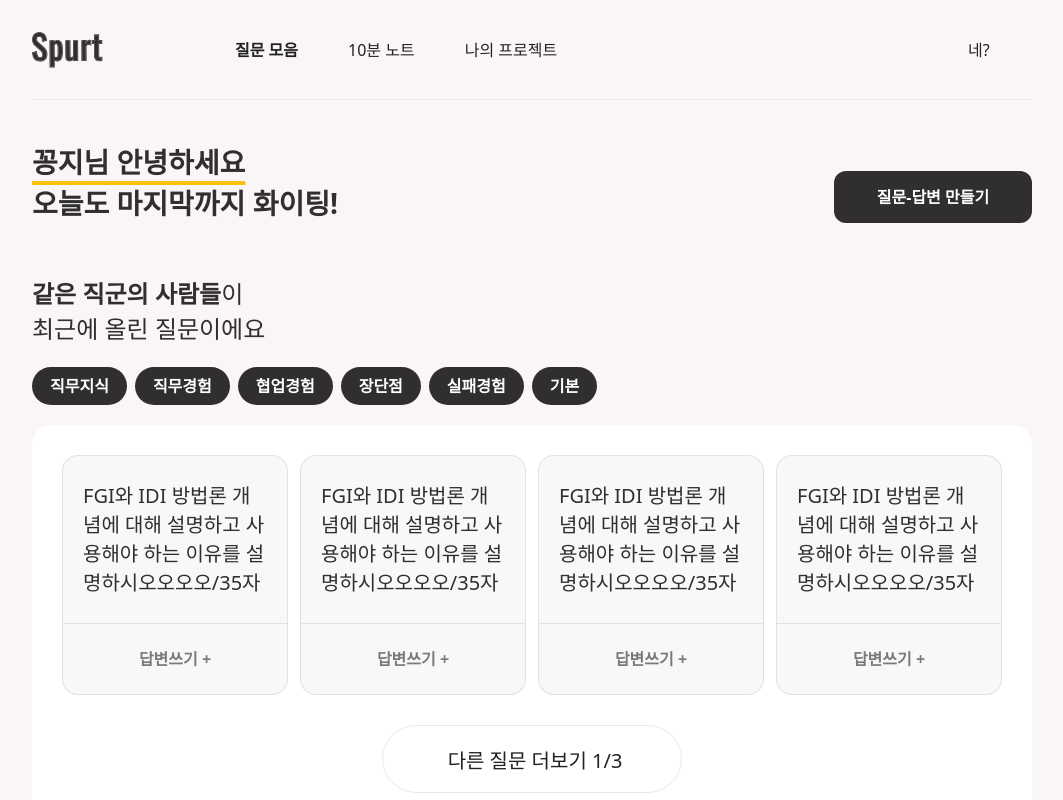
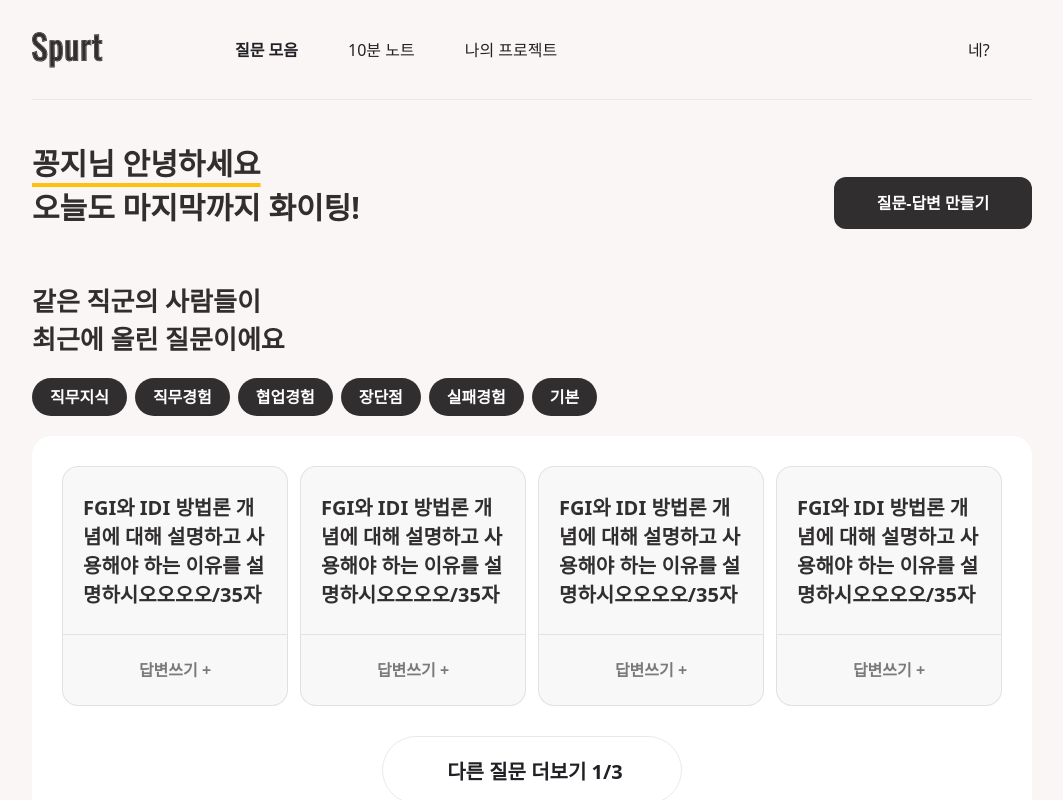
Before and after one commit to Nexters/Spurt, a Next.js app: page / in a window 1280 px wide. Shown: the top 800 px of the page, without its empty margins (108-1171 px from the left). Built offline with nearby package versions, Linux system fonts and the light colour scheme; no server answers.

Commit message:
tailwind.config.js fontSize 추가

```diff
--- a/tailwind.config.js
+++ b/tailwind.config.js
@@ -14,38 +14,38 @@ module.exports = {
       },
       fontSize: {
         title1: [
+          "30px",
+          {
+            lineHeight: "145%",
+            fontWeight: "700",
+          },
+        ],
+        title2: [
           "28px",
           {
             lineHeight: "145%",
             fontWeight: "700",
           },
         ],
-        title2: [
+        title3: [
+          "28px",
+          {
+            lineHeight: "145%",
+            fontWeight: "700",
+          },
+        ],
+        title4: [
           "26px",
           {
             lineHeight: "145%",
             fontWeight: "700",
           },
         ],
-        title3: [
-          "24px",
-          {
-            lineHeight: "145%",
-            fontWeight: "700",
-          },
-        ],
-        title4: [
-          "24px",
-          {
-            lineHeight: "145%",
-            fontWeight: "400",
-          },
-        ],
         title5: [
           "26px",
           {
             lineHeight: "145%",
-            fontWeight: "700",
+            fontWeight: "400",
           },
         ],
         title6: [
@@ -73,21 +73,42 @@ module.exports = {
           "20px",
           {
             lineHeight: "145%",
-            fontWeight: "600",
+            fontWeight: "700",
           },
         ],
         heading2: [
           "20px",
           {
             lineHeight: "145%",
-            fontWeight: "500",
+            fontWeight: "600",
           },
         ],
         heading3: [
           "20px",
           {
             lineHeight: "145%",
+            fontWeight: "500",
+          },
+        ],
+        heading4: [
+          "20px",
+          {
+            lineHeight: "145%",
             fontWeight: "400",
+          },
+        ],
+        heading5: [
+          "16px",
+          {
+            lineHeight: "145%",
+            fontWeight: "700",
+          },
+        ],
+        heading6: [
+          "16px",
+          {
+            lineHeight: "145%",
+            fontWeight: "600",
           },
         ],
         body1: [
@@ -139,6 +160,27 @@ module.exports = {
             fontWeight: "400",
           },
         ],
+        body8: [
+          "14px",
+          {
+            lineHeight: "140%",
+            fontWeight: "700",
+          },
+        ],
+        body9: [
+          "14px",
+          {
+            lineHeight: "140%",
+            fontWeight: "500",
+          },
+        ],
+        body10: [
+          "12px",
+          {
+            lineHeight: "140%",
+            fontWeight: "500",
+          },
+        ],
         caption1: [
           "14px",
           {
@@ -181,6 +223,20 @@ module.exports = {
             fontWeight: "400",
           },
         ],
+        content_body1: [
+          "18px",
+          {
+            lineHeight: "160%",
+            fontWeight: "400",
+          },
+        ],
+        content_body2: [
+          "14px",
+          {
+            lineHeight: "160%",
+            fontWeight: "400",
+          },
+        ],
       },
       colors: {
         white: "#ffffff",
```
